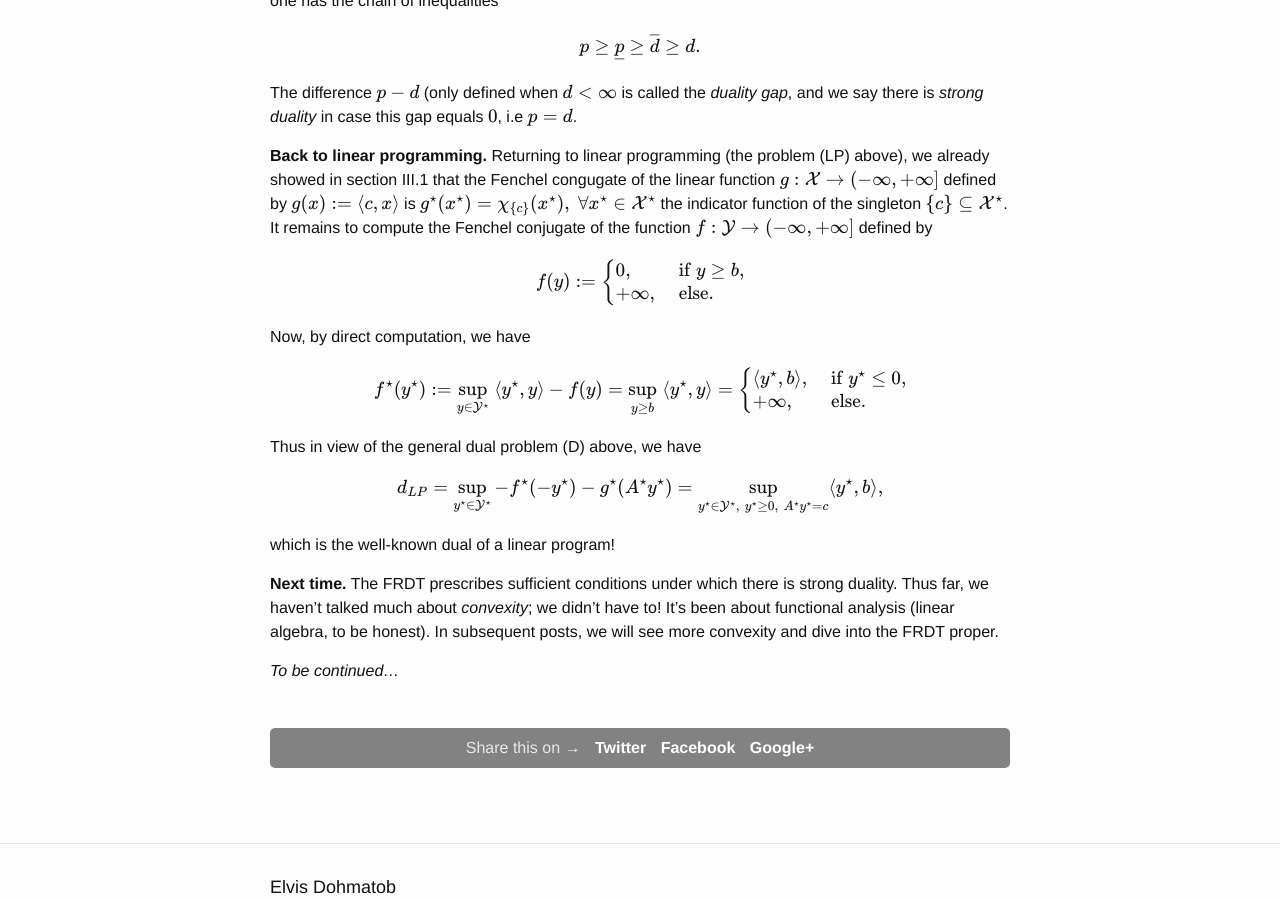
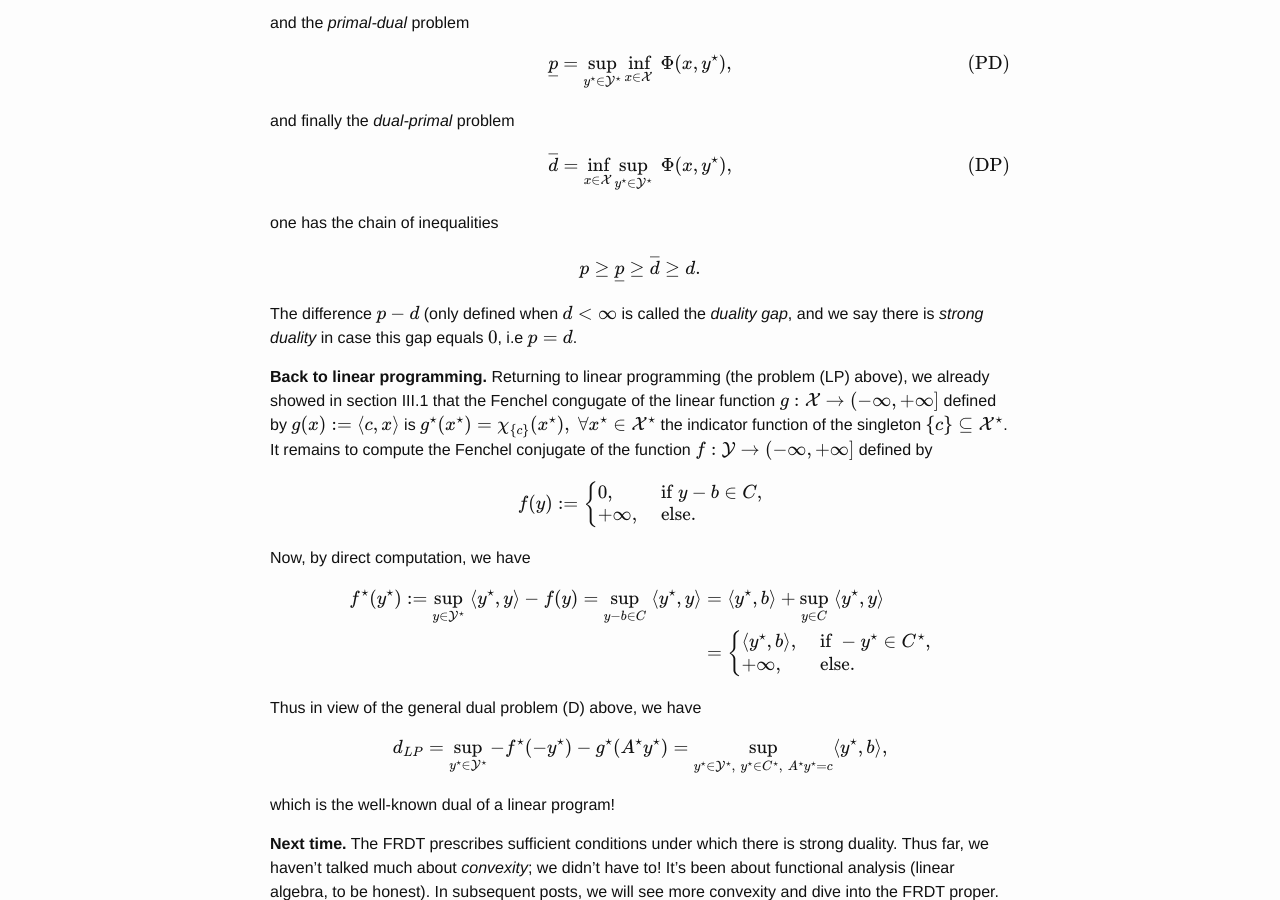
Before and after one commit to dohmatob/dohmatob.github.io, a Jekyll site: the page built from _posts/2019-10-31-duality.md, in a window 1280 px wide and 900 px high, scrolled down 11615 px. Built offline with Jekyll 4.4.1, drawn with Linux system fonts in a browser that asks for light colours; formulas are drawn with MathJax 3; comment, search, counter and statistics services are not loaded; some of the changed text lies outside the part shown.

Commit message:
added stuff on cones

```diff
--- a/_posts/2019-10-31-duality.md
+++ b/_posts/2019-10-31-duality.md
@@ -156,7 +157,26 @@
 
 For example, the dual norm (defined in equation (1)) of the norm on $\X$ is the support function of the unit ball in $\X$.
 
-#### II.1.3 -- Convex sets and function
+$C$ is called a *cone* if it contains all positive rays, i.e if $\lambda C \subseteq C$ for all $\lambda \ge 0$.
+
+The *normal cone* of $C$ at a point $x \in \X$, denote $N_C(x)$ is defined by
+
+$$
+N_C(x) :=
+\begin{cases}
+\{\xstar \in \Xstar \mid \langle \xstar,x'-x\rangle \le 0,\;\forall x' \in C\},&\mbox{ if }x \in C,\\
+\emptyset,&\mbox{ else.}
+\end{cases}
+$$
+
+Finally, the *dual cone* of $C$ is the subset of $C^\star$ of linear forms which are nonnegative on $C$, i.e
+
+$$
+C^\star := \{\xstar \in \Xstar \mid \langle \xstar,x\rangle \ge 0,\;\forall x \in C\}.
+$$
+
+Notice that $C^\star$ and $N_C(x)$ are *convex cones* of $\Xstar$.
+
 Recall that a subset $K$ of $\X$ is called *convex* if $tx + (1-t)x' \in K$ whenever $x,x' \in K$ and $t \in [0, 1]$.
 The *convex-hull* of any subset $C$ of $\X$ is the smallest subset of $\X$ containing $C$, i.e
 
@@ -268,15 +288,7 @@
 ---
 ***Lemma 2.2.4 (subdifferential of indicator funciton).***
 *Let $C$ be a subset of $\X$. Then the subdifferential of the indicator function $\chi_C$
-at the point $x \in \X$ is the normal cone $N_C(x)$ at $x$ defined by*
-
-$$
-N_C(x) :=
-\begin{cases}
-\{\xstar \in \Xstar \mid \langle \xstar,x'-x\rangle \le 0\;\forall x' \in C\},&\mbox{ if }x \in C,\\
-\emptyset,&\mbox{ else.}
-\end{cases}
-$$
+at the point $x \in \X$ is the normal cone $N_C(x)$.*
 
 ---
 
@@ -568,18 +580,21 @@
 
 III.1 Motivating Example: Linear Programming (LP)
 =================================================
-We motivate things with the Linear Programming (LP), a sub-field of convex optimization which basically gave birth to convex optimization and convex convex analysis (thanks to Lionid Kantorovich, R.T Rockafellar, Jean-Jaques Moreau, etc.). So, consider the case where $\Y$ be a real Banach space, and $\X$ and $A$ be as before. Let $b \in \Y$ and $c \in \Xstar$, and consider the problem
+We motivate things with the Linear Programming (LP), a sub-field of convex optimization which basically gave birth to convex optimization and convex convex analysis (thanks to Lionid Kantorovich, R.T Rockafellar, Jean-Jaques Moreau, etc.). So, consider the case where $\Y$ be a real Banach space, and $\X$ and $A$ be as before. Let $b \in \Y$, $c \in \Xstar$, $C \subseteq \Y$,
+and consider the problem
 
 $$
-p = \inf_{Ax \ge b}\langle c, x\rangle \tag{LP}.
+p = \inf_{Ax - b \in C}\langle c, x\rangle \tag{LP}.
 $$
 
 It's well-know that the "dual" of the above problem is the problem
 
 $$
-d=\sup_{\ystar \in \Ystar,\; \ystar \ge 0,\;\Astar\ystar = c}\langle \ystar, b\rangle. \tag{Dual-LP}
+d=\sup_{\ystar \in \Ystar,\; \ystar \in C^\star,\;\Astar\ystar = c}\langle \ystar, b\rangle, \tag{Dual-LP}
 $$
 
+where $$C^\star := \{\ystar \in \Ystar \mid \langle \ystar,y\rangle \ge 0,\;\forall y \in C\}$$
+is the dual cone of $C$.
 Moreover, one has $p \ge d$ with equality under certain delicate conditions.
 
 *But where the heck does this correspondence come from ?*
@@ -596,7 +611,7 @@
 
 $$
 f(y) := \begin{cases}
-0,&\mbox{ if }y \ge b,\\ +\infty,&\mbox{ else.}
+0,&\mbox{ if }y - b \in C,\\ +\infty,&\mbox{ else.}
 \end{cases}
 $$
 
@@ -663,7 +678,7 @@
 $$
 f(y) :=
 \begin{cases}
-0,&\mbox{ if }y \ge b,\\
+0,&\mbox{ if }y - b \in C,\\
 +\infty,&\mbox{ else.}
 \end{cases}
 $$
@@ -672,9 +687,11 @@
 
 $$
 \begin{split}
-\fstar(\ystar) := \sup_{y \in \Ystar}\; \langle \ystar, y\rangle - f(y) = \sup_{y \ge b}\;\langle \ystar,y\rangle =
+\fstar(\ystar) := \sup_{y \in \Ystar}\; \langle \ystar, y\rangle - f(y) = \sup_{y - b \in C}\;\langle \ystar,y\rangle &=
+\langle \ystar,b\rangle + \sup_{y \in C}\;\langle \ystar,y\rangle\\
+&=
 \begin{cases}
-\langle \ystar, b\rangle,&\mbox{ if } \ystar \le 0,\\
+\langle \ystar, b\rangle,&\mbox{ if } -\ystar \in C^\star,\\
 +\infty,&\mbox{ else.}
 \end{cases}
 \end{split}
@@ -684,7 +701,7 @@
 
 $$
 d_{LP} = \sup_{\ystar \in \Ystar} -\fstar(-\ystar) - \gstar(\Astar\ystar)
-= \sup_{\ystar \in \Ystar,\; \ystar \ge 0,\;\Astar\ystar = c}\langle \ystar,b\rangle,
+= \sup_{\ystar \in \Ystar,\; \ystar \in C^\star,\;\Astar\ystar = c}\langle \ystar,b\rangle,
 $$
 
 which is the well-known dual of a linear program!
```
Also changed, not shown: other parts of _posts/2019-10-31-duality.md (+3 -2 lines).
